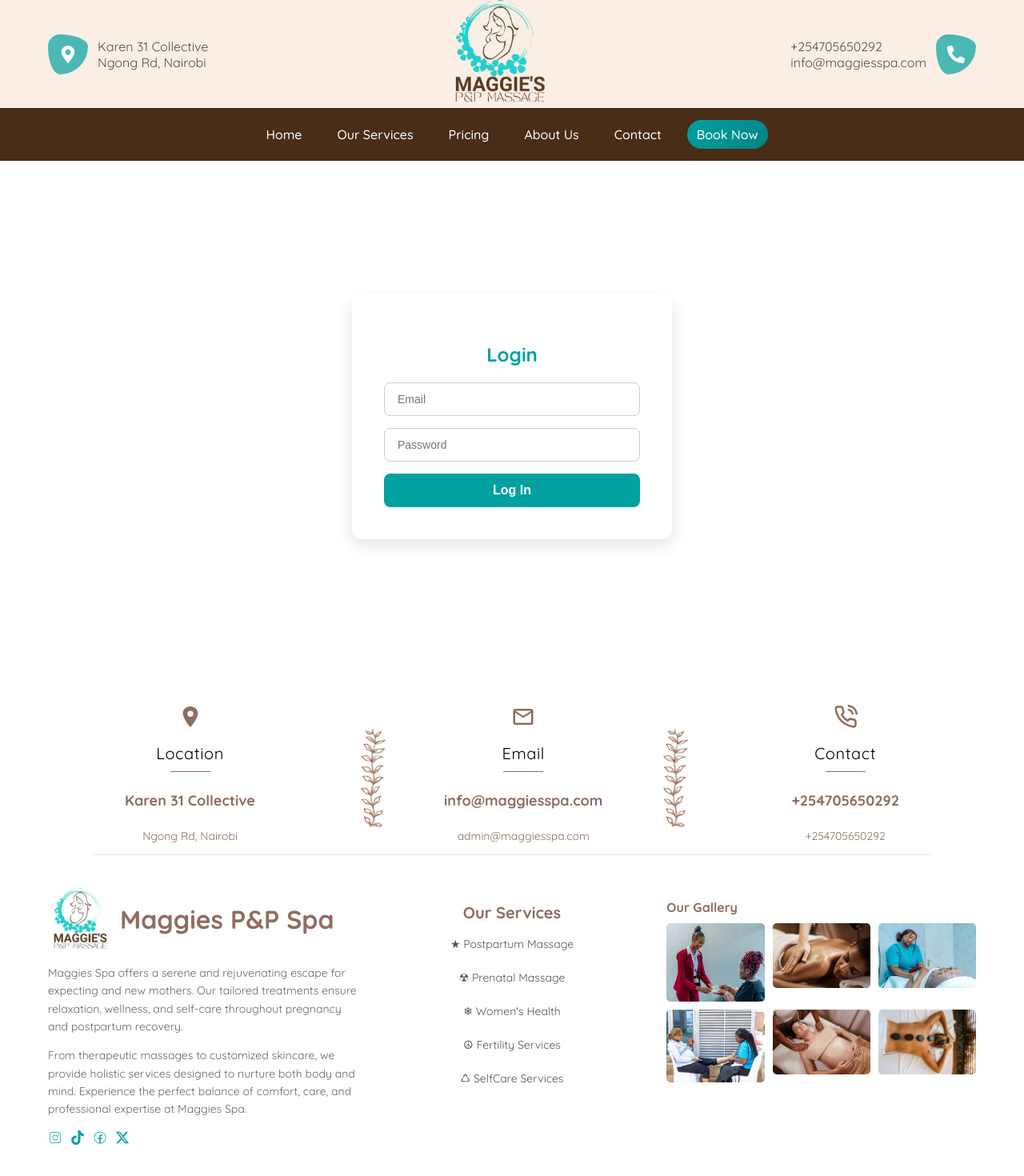
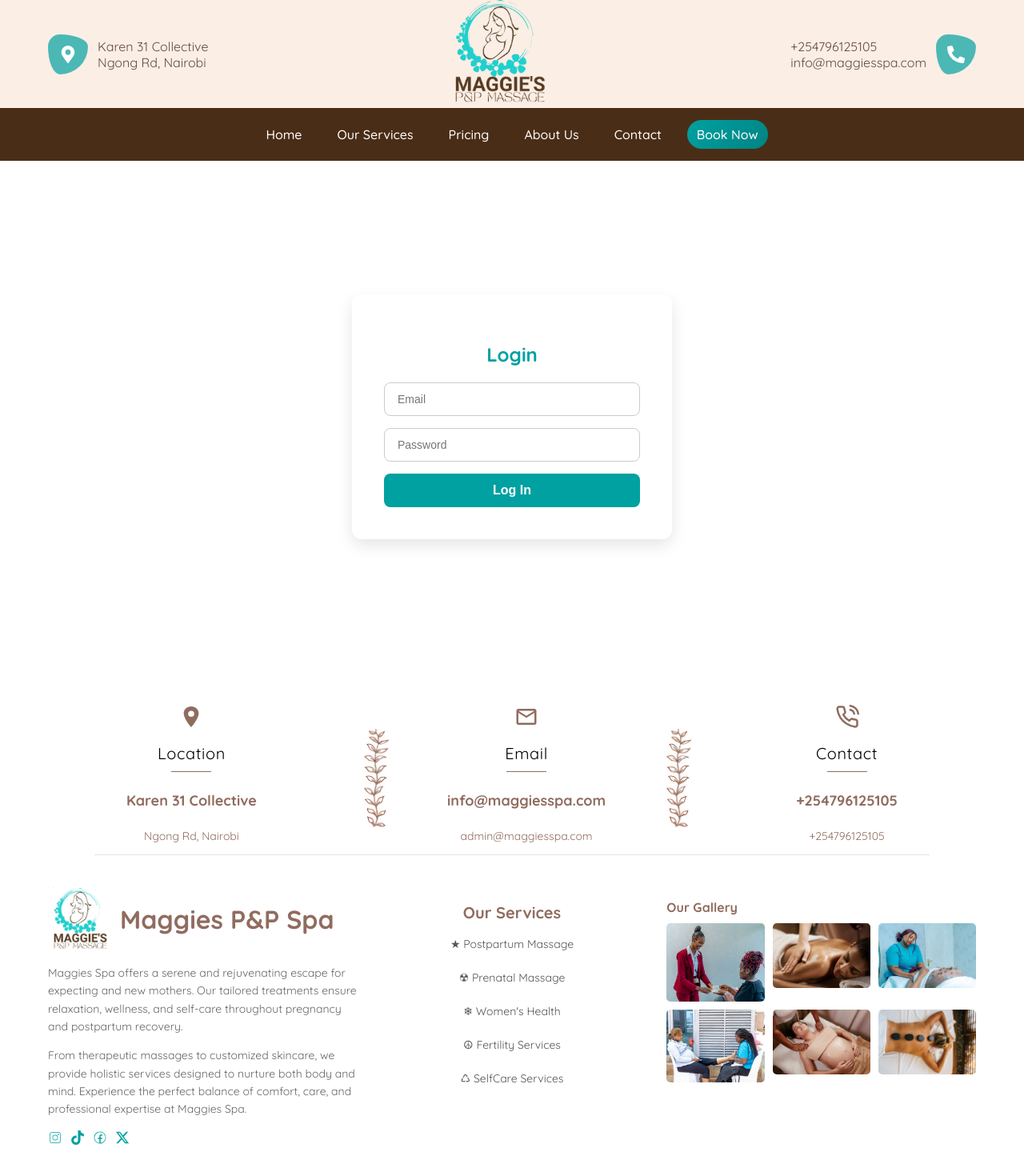
Before and after one commit to JOHNINDAKWA/maggiesspa, a React (Vite) app: page /login in a window 1280 px wide. Shown: the top 1470 px of the page at 80% size. Built offline with nearby package versions, Linux system fonts and the light colour scheme.

Commit message:
Your descriptive commit message here

```diff
--- a/src/AboutComponents/ContactForm/ContactForm.jsx
+++ b/src/AboutComponents/ContactForm/ContactForm.jsx
@@ -20,7 +20,7 @@ const ContactForm = () => {
         <FaPhoneSquareAlt />
           <div className="detail-info">
             <span>Phone</span>
-            <p>+254705650292</p>
+            <p> +254796125105</p>
           </div>
         </div>
 
--- a/src/Components/Footer/Footer.jsx
+++ b/src/Components/Footer/Footer.jsx
@@ -75,8 +75,8 @@ const Footer = () => {
             <div className="footer-top-right-line"></div>
 
             <div className="footer-top-right-details">
-              <h4>+254705650292</h4>
-              <p> +254705650292</p>
+              <h4>+254796125105</h4>
+              <p> +254796125105</p>
             </div>
           </div>
         </div>
--- a/src/Components/MobileNav/MobileMenu.jsx
+++ b/src/Components/MobileNav/MobileMenu.jsx
@@ -88,7 +88,7 @@ const MobileMenu = () => {
         <div className="sidebar-footer">
           <p>
             <RiPhoneFill />
-            +254705650292
+             +254796125105
           </p>
           <p>
             <RiMailLine /> maggiespnpmassage@gmail.{" "}
--- a/src/Layout.jsx
+++ b/src/Layout.jsx
@@ -53,7 +53,7 @@ const Layout = () => {
               </div>
               <div className="contact">
                 <div>
-                  <span>+254705650292</span>
+                  <span>+254796125105</span>
                   <span>info@maggiesspa.com</span>
                 </div>
                 <div className="icon-container">
```
